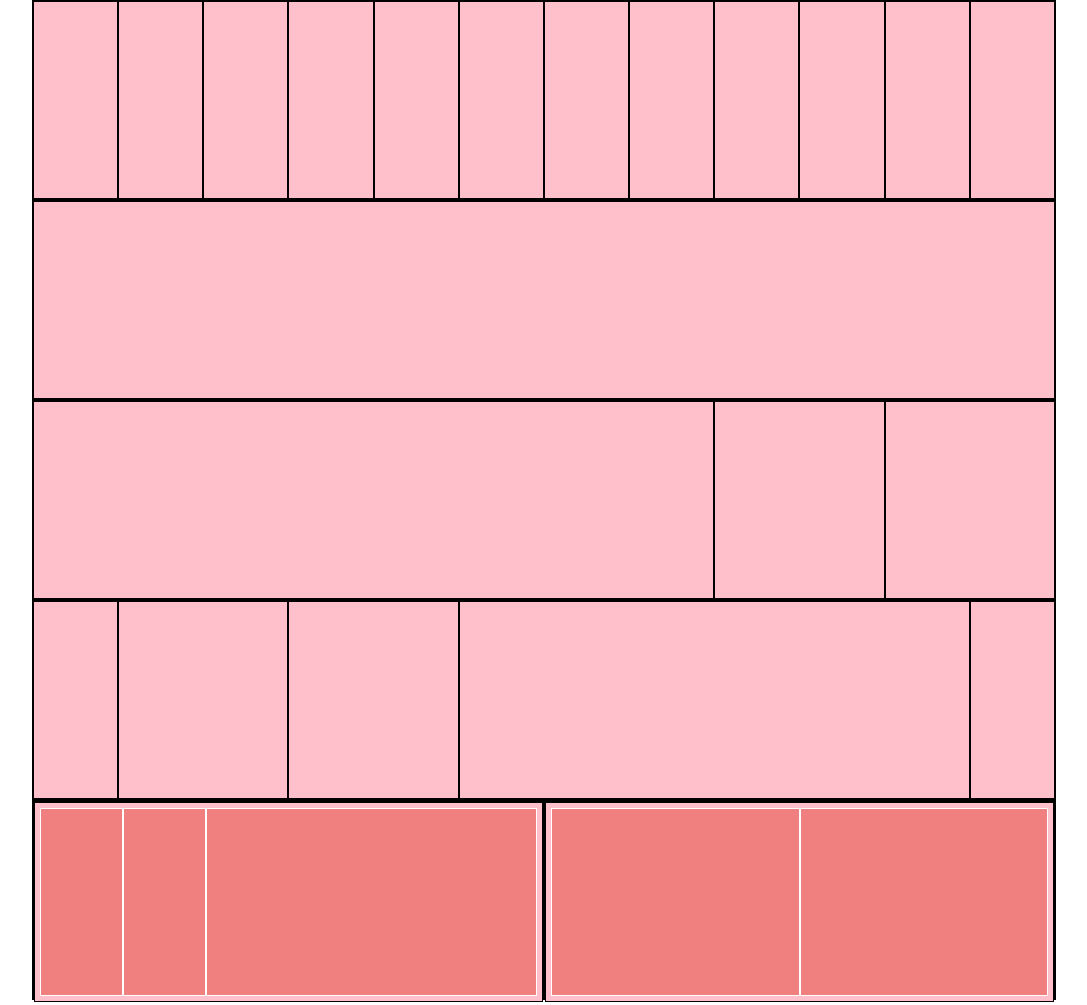
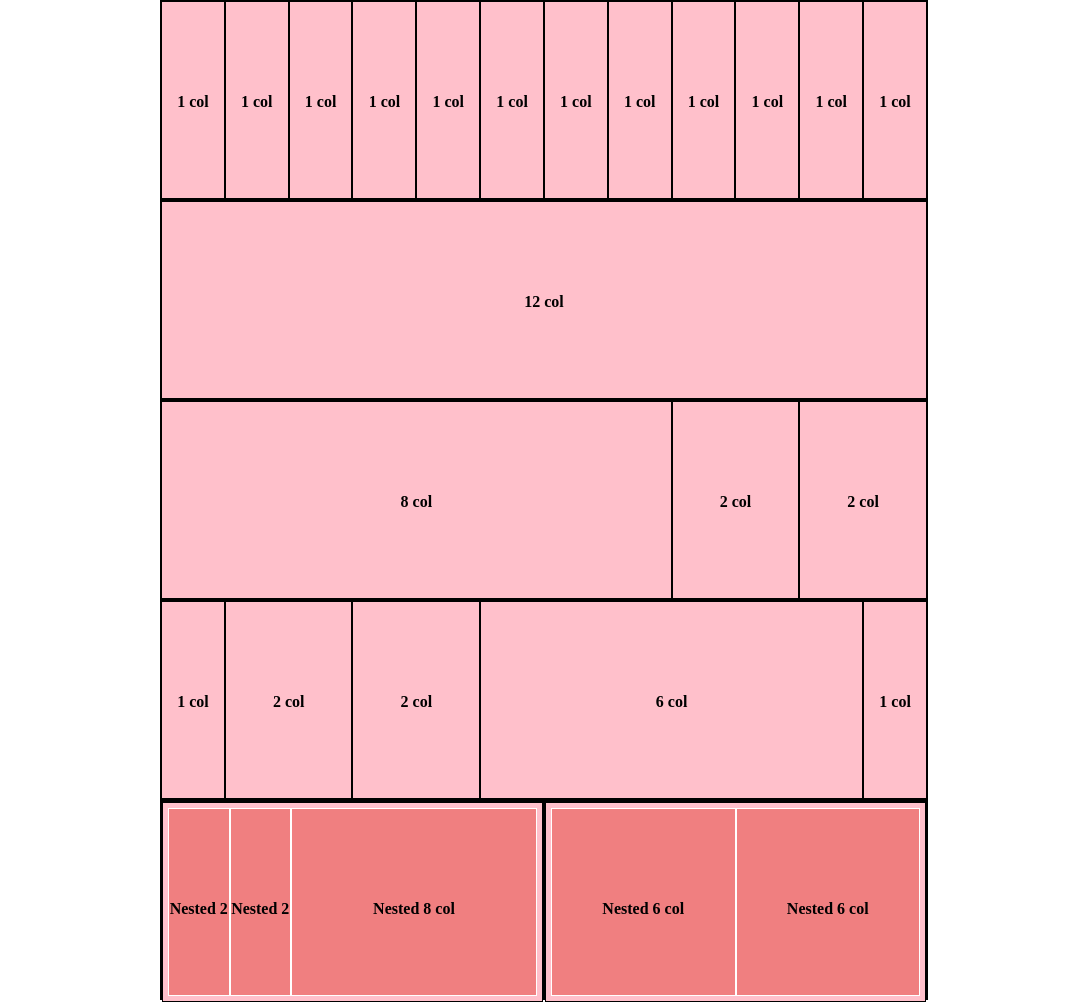
Before and after one commit to Shamo84/html-css-12bool, a plain HTML site: page index.html in a window 1280 px wide. Shown: the top 1005 px of the page, without its empty margins (96-1183 px from the left). Drawn offline with Linux system fonts and the light colour scheme.

Commit message:
completato il debug, pulito il codice

```diff
--- a/css/12-bool.css
+++ b/css/12-bool.css
@@ -13,6 +13,7 @@
   float: left;
 }
 
+/* 12 possibili colonne del framework */
 .col-1 {
   width: calc(100%/12*1);
 }
@@ -61,6 +62,8 @@
   width: calc(100%/12*12);
 }
 
+/* 11 possibili offset del framework */
+
 .col-offset-1 {
   margin-left: calc(100%/12*1);
 }
--- a/css/style.css
+++ b/css/style.css
@@ -4,28 +4,33 @@
   padding: 0;
 }
 
-.debug {
+.debug .container {
+  background-color: pink;
+  border: 1px solid black;
+}
 
+.debug .container [class*="col-"]{
+  border: 1px solid black;
+}
+
+.debug .container #sub-container > div {
+  border: 1px solid white;
+  background-color: #f07f80;
 }
 
 .container {
   height: 200px;
-  width: 80%;
+  width: 60%;
   margin: 0 auto;
-  border: 1px solid black;
-  background-color: pink;
 }
 
 .container [class*="col-"] {
-  border: 1px solid black;
+  text-align: center;
+  line-height: 200px;
+  font-weight: bold;
 }
 
 #sub-container {
   width: 100%;
   padding: 5px;
 }
-
-#sub-container > div {
-  border: 1px solid white;
-  background-color: #f07f80;
-}
--- a/index.html
+++ b/index.html
@@ -8,50 +8,48 @@
   </head>
   <body class="debug">
     <div class="container">
-    <div class="col-1"></div>
-    <div class="col-1"></div>
-    <div class="col-1"></div>
-    <div class="col-1"></div>
-    <div class="col-1"></div>
-    <div class="col-1"></div>
-    <div class="col-1"></div>
-    <div class="col-1"></div>
-    <div class="col-1"></div>
-    <div class="col-1"></div>
-    <div class="col-1"></div>
-    <div class="col-1"></div>
+      <div class="col-1">1 col</div>
+      <div class="col-1">1 col</div>
+      <div class="col-1">1 col</div>
+      <div class="col-1">1 col</div>
+      <div class="col-1">1 col</div>
+      <div class="col-1">1 col</div>
+      <div class="col-1">1 col</div>
+      <div class="col-1">1 col</div>
+      <div class="col-1">1 col</div>
+      <div class="col-1">1 col</div>
+      <div class="col-1">1 col</div>
+      <div class="col-1">1 col</div>
     </div>
     <div class="container">
-    <div class="col-12"></div>
+      <div class="col-12">12 col</div>
     </div>
     <div class="container">
-    <div class="col-8"></div>
-    <div class="col-2"></div>
-    <div class="col-2"></div>
+      <div class="col-8">8 col</div>
+      <div class="col-2">2 col</div>
+      <div class="col-2">2 col</div>
     </div>
     <div class="container">
-    <div class="col-1"></div>
-    <div class="col-2"></div>
-    <div class="col-2"></div>
-    <div class="col-6"></div>
-    <div class="col-1"></div>
+      <div class="col-1">1 col</div>
+      <div class="col-2">2 col</div>
+      <div class="col-2">2 col</div>
+      <div class="col-6">6 col</div>
+      <div class="col-1">1 col</div>
     </div>
     <div class="container">
-
       <div class="col-6">
         <div id="sub-container" class="container">
-      <div class="col-2"></div>
-      <div class="col-2"></div>
-      <div class="col-8"></div>
+          <div class="col-2">Nested 2 col</div>
+          <div class="col-2">Nested 2 col</div>
+          <div class="col-8">Nested 8 col</div>
         </div>
       </div>
       <div class="col-6">
         <div id="sub-container" class="container">
-      <div class="col-6"></div>
-      <div class="col-6"></div>
+          <div class="col-6">Nested 6 col</div>
+          <div class="col-6">Nested 6 col</div>
         </div>
       </div>
     </div>
-
   </body>
 </html>
```
Lines whose indentation alone changed are shown as unchanged.
